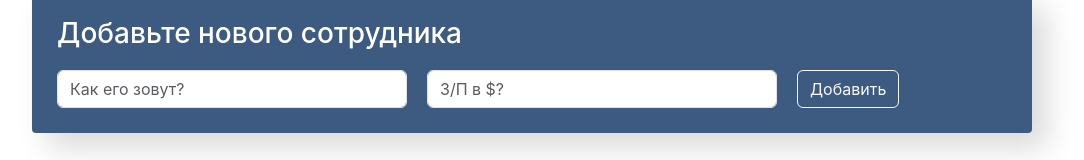
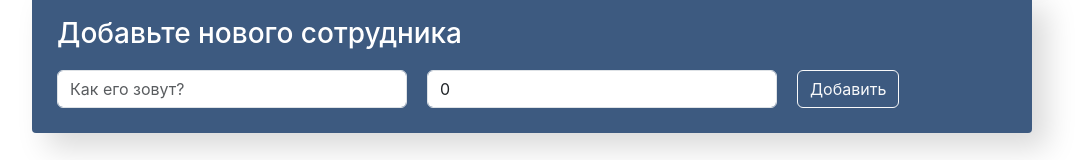
Before and after one commit to Hadoooouken/react-app, a React (Create React App) app: page / in a window 1280 px wide. Shown: the part 709-869 px from the top of the page, without its empty margins (108-1192 px from the left). Built offline with nearby package versions, Linux system fonts and the light colour scheme.

Commit message:
реализована логика добавления и удаления сотрудников

```diff
--- a/src/components/app/App.jsx
+++ b/src/components/app/App.jsx
@@ -1,3 +1,4 @@
+import { Component } from 'react';
 import AppFilter from '../app-filter/app-filter';
 import AppInfo from '../app-info/app-info';
 import EmployeesAddForm from '../employees-add-form/employees-add-form';
@@ -6,12 +7,48 @@ import EmployeesList from '../employees-list/employees-list';
 import SearchPanel from '../search-panel/search-panel';
 import './App.css';
 
-function App() {
-  const data = [
+class App extends Component {
+  constructor(props) {
+    super(props);
+    this.state = {
+      data: [
         { name: 'Leon S', salary: 800, increase: false, id: 1 },
         { name: 'Cris R', salary: 3000, increase: false, id: 2 },
         { name: 'Jill V', salary: 5000, increase: true, id: 3 },
-  ];
+      ],
+    };
+
+    this.maxId = this.state.data.length + 1;;
+  }
+
+  deleteItem = (id) => {
+    this.setState(({ data }) => {
+      const newData = data.filter((elem) => elem.id !== id);
+
+      return {
+        data: newData,
+      };
+    });
+  };
+
+  addItem = (obj, e) => {
+    e.preventDefault();
+    const newEmploye = {
+      ...obj,
+      increase: true,
+      id: this.maxId++,
+    };
+    this.setState(({ data }) => {
+      const newData = [newEmploye, ...data];
+
+      return {
+        data: newData,
+      };
+    });
+  };
+
+  render() {
+    const { data } = this.state;
     return (
       <div className="App">
         <AppInfo />
@@ -19,10 +56,11 @@ function App() {
           <SearchPanel />
           <AppFilter />
         </div>
-      <EmployeesList data={data} />
-      <EmployeesAddForm />
+        <EmployeesList data={data} onDelete={this.deleteItem} />
+        <EmployeesAddForm addItem={this.addItem} />
       </div>
     );
   }
+}
 
 export default App;
--- a/src/components/employees-add-form/employees-add-form.jsx
+++ b/src/components/employees-add-form/employees-add-form.jsx
@@ -1,23 +1,64 @@
+import { Component } from 'react';
 import './employees-add-form.css';
 
-const EmployeesAddForm = () => {
+class EmployeesAddForm extends Component {
+  constructor(props) {
+    super(props);
+    this.state = {
+      name: '',
+      salary: '0',
+    };
+  }
+
+  onValueChange = (e) => {
+    this.setState({
+      [e.target.name]: e.target.value,
+    });
+  };
+
+  render() {
+    const { name, salary } = this.state;
+    const { addItem } = this.props;
+
     return (
       <div className="app-add-form">
         <h3>Добавьте нового сотрудника</h3>
         <form
-                className="add-form d-flex">
-                <input type="text"
+          onSubmit={(e) =>
+            addItem(
+              {
+                name: name,
+                salary: salary,
+              },
+              e,
+            )
+          }
+          className="add-form d-flex"
+        >
+          <input
+            onChange={this.onValueChange}
+            type="text"
             className="form-control new-post-label"
-                    placeholder="Как его зовут?" />
-                <input type="number"
+            placeholder="Как его зовут?"
+            name="name"
+            value={name}
+          />
+          <input
+            onChange={this.onValueChange}
+            type="number"
             className="form-control new-post-label"
-                    placeholder="З/П в $?" />
+            placeholder="З/П в $?"
+            name="salary"
+            value={salary}
+          />
 
-                <button type="submit"
-                        className="btn btn-outline-light">Добавить</button>
+          <button type="submit" className="btn btn-outline-light">
+            Добавить
+          </button>
         </form>
       </div>
-    )
+    );
+  }
 }
 
 export default EmployeesAddForm;
--- a/src/components/employees-list-item/employees-list-item.jsx
+++ b/src/components/employees-list-item/employees-list-item.jsx
@@ -22,7 +22,7 @@ class EmployeesListItem extends Component {
     }));
   };
   render() {
-    const { name, salary } = this.props;
+    const { name, salary, onDelete } = this.props;
     const { increase, like } = this.state;
     return (
       <li
@@ -37,7 +37,7 @@ class EmployeesListItem extends Component {
             <i className="fas fa-cookie"></i>
           </button>
 
-          <button type="button" className="btn-trash btn-sm ">
+          <button onClick={onDelete} type="button" className="btn-trash btn-sm ">
             <i className="fas fa-trash"></i>
           </button>
           <i className="fas fa-star"></i>
--- a/src/components/employees-list/employees-list.jsx
+++ b/src/components/employees-list/employees-list.jsx
@@ -1,11 +1,11 @@
 import EmployeesListItem from '../employees-list-item/employees-list-item';
 import './employees-list.css';
 
-const EmployeesList = ({ data }) => {
+const EmployeesList = ({ data, onDelete }) => {
   const elements = data.map((item) => {
     const { id, ...itemProps } = item;
 
-    return <EmployeesListItem key={id} {...itemProps} />;
+    return <EmployeesListItem onDelete={() => onDelete(id)} key={id} {...itemProps} />;
   });
 
   return <ul className="app-list list-group">{elements}</ul>;
```
Lines whose indentation alone changed are shown as unchanged.
